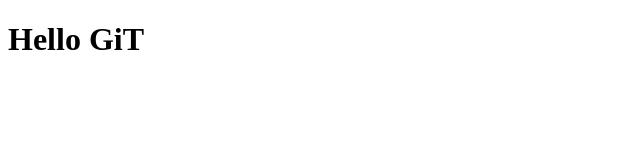
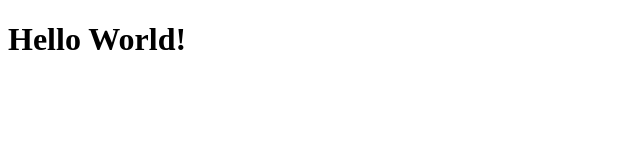
Before and after one commit to maciejkubat/git-course-4, a plain HTML site: page index.html in a window 1280 px wide. Shown: the whole page, without its empty margins (0-640 px from the left). Drawn offline with Linux system fonts and the light colour scheme.

Commit message:
Hello world added to index.html

```diff
--- a/index.html
+++ b/index.html
@@ -6,6 +6,6 @@
     <title>GIT Course 4</title>
 </head>
 <body>
-    <h1>Hello GiT</h1>
+    <h1>Hello World!</h1>
 </body>
 </html>
```
